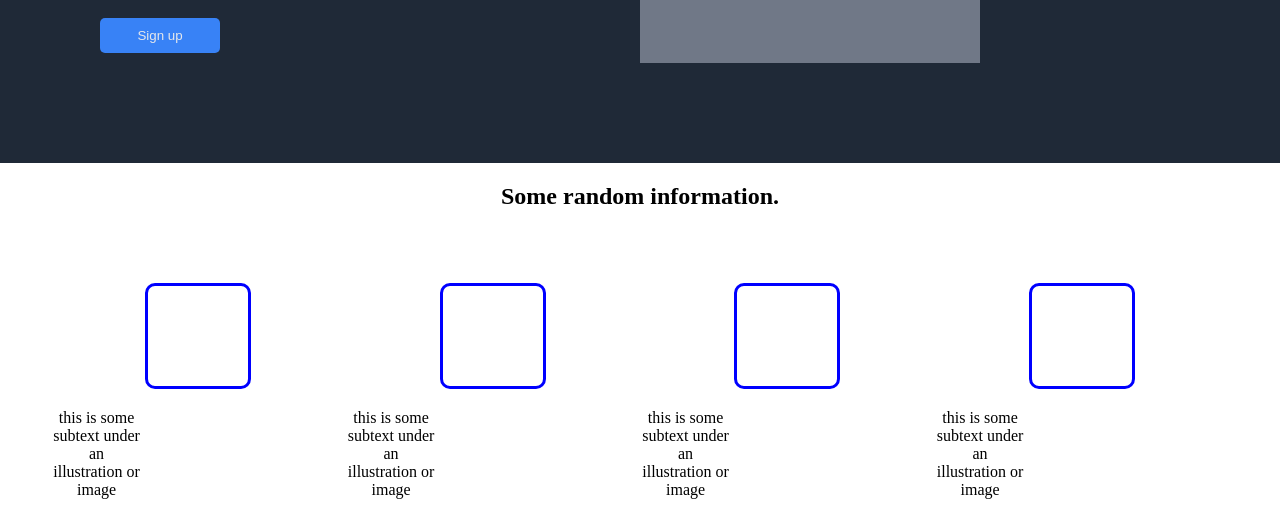
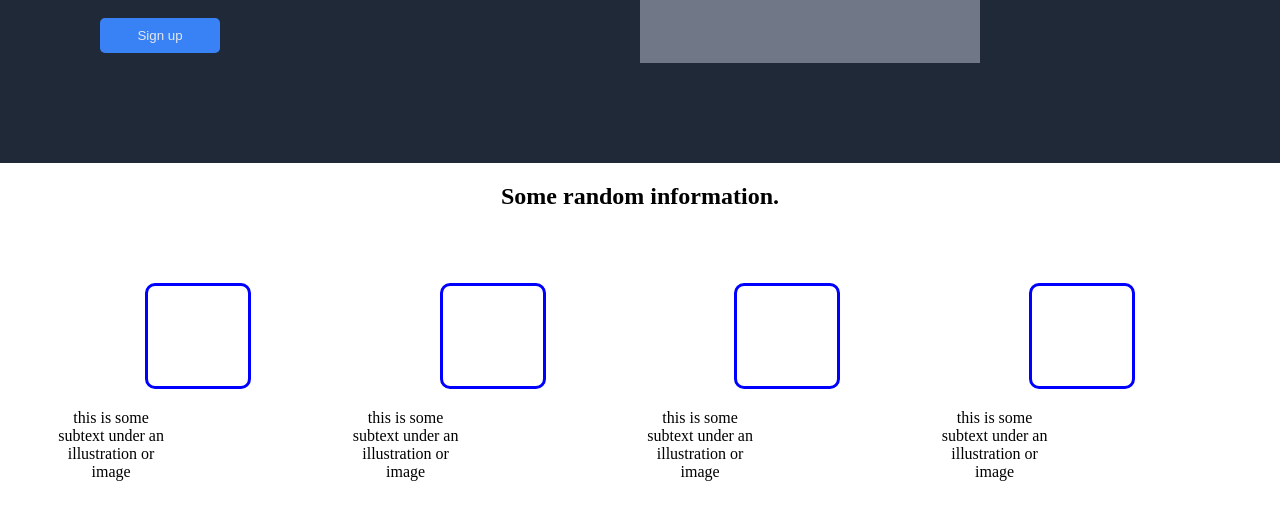
Before and after one commit to maxschi22/odinProject1, a plain HTML site: page index.html in a window 1280 px wide. Shown: the part 287-800 px from the top of the page. Drawn offline with Linux system fonts and the light colour scheme.

Commit message:
rework of seconContainer table

```diff
--- a/styles.css
+++ b/styles.css
@@ -53,8 +53,6 @@ body {
 .secondContainer {
     display: flex;
     flex-direction: column;
-    margin-left: auto;
-    margin-right: auto;
     align-items: center;
     justify-content: center;
     text-align: center;
@@ -90,10 +88,7 @@ td {
 }
 
 td p {
-    text-align: center;
-    align-items: center;
-    justify-content: center;
-    width:30%;
+    width:40%;
 }
 
 .signupButton {
```
